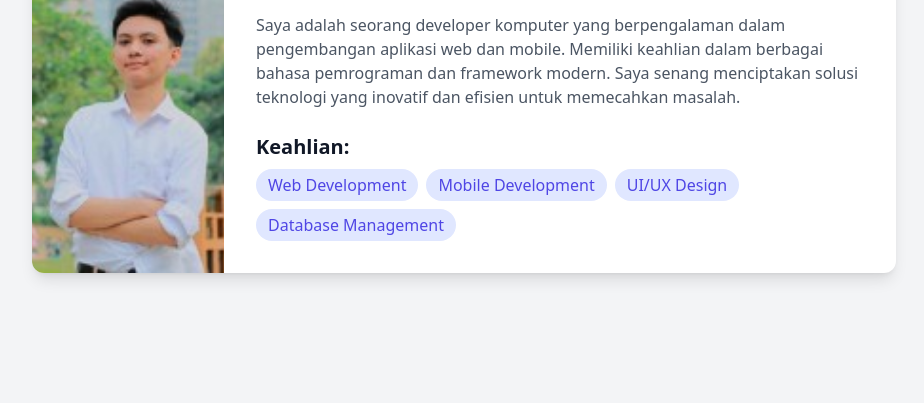
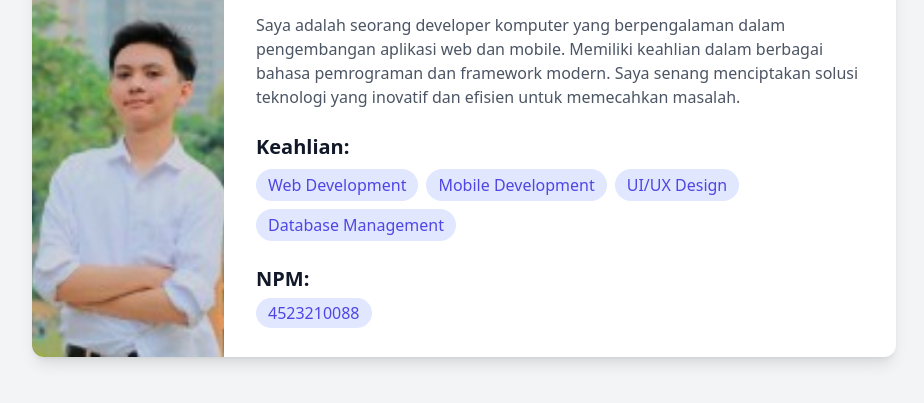
Before and after one commit to Rrkhaa/desainweb, a plain HTML site: page portofolio/prtofolio.html in a window 1280 px wide. Shown: the part 155-558 px from the top of the page, without its empty margins (176-1100 px from the left). Drawn offline with nearby package versions, Linux system fonts and the light colour scheme; files that its build step writes are made by us from their sources.

Commit message:
Update prtofolio.html

```diff
--- a/portofolio/prtofolio.html
+++ b/portofolio/prtofolio.html
@@ -30,6 +30,11 @@
                 <span class="px-3 py-1 bg-indigo-100 text-indigo-600 rounded-full">UI/UX Design</span>
                 <span class="px-3 py-1 bg-indigo-100 text-indigo-600 rounded-full">Database Management</span>
               </div>
+              <div class="mt-6">
+              <h2 class="text-xl font-semibold text-gray-900">NPM:</h2>
+              <div class="mt-2">
+                <span class="px-3 py-1 bg-indigo-100 text-indigo-600 rounded-full">4523210088</span>
+              </div>
             </div>
           </div>
         </div>
```
